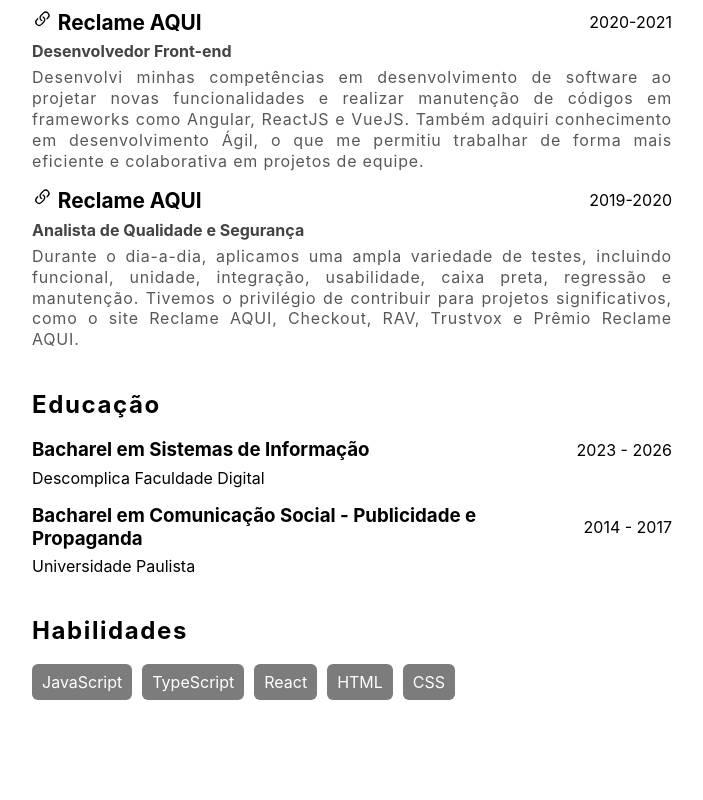
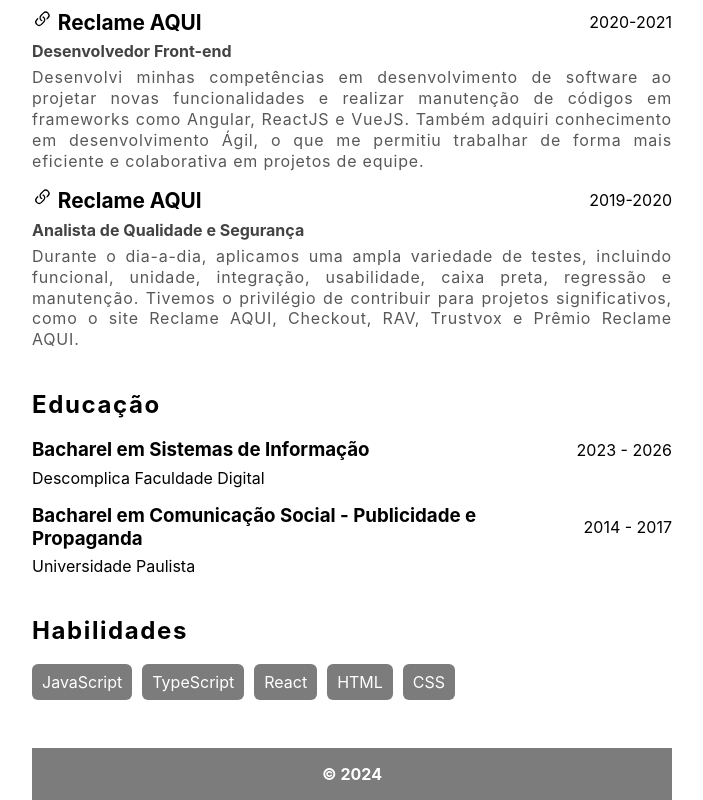
Before and after one commit to cpwaldow/cv, a React (Vite) app: page / in a window 1280 px wide. Shown: the part 807-1607 px from the top of the page, without its empty margins (288-991 px from the left). Before the commit the page ends 1507 px from the top, so only its background shows below. Built offline with nearby package versions, Linux system fonts and the light colour scheme; the HTML template or start-up script is replaced by a standard one.

Commit message:
adicionando footer

```diff
--- a/src/App.css
+++ b/src/App.css
@@ -1,6 +1,13 @@
 .container {
   margin: 3rem auto 0 auto;
   max-width: 50%;
+}
+
+.footer {
+  background-color: var(--main-grey);
+  color: rgb(255, 255, 255);
+  padding: 1rem 0;
+  text-align: center;
 }
 
 @media only screen and (max-width: 600px) {
--- a/src/App.jsx
+++ b/src/App.jsx
@@ -15,6 +15,9 @@
         <Education />
         <Skills />
       </main>
+      <footer className='container footer'>
+        <h4>&copy; {new Date().getFullYear()}</h4>
+      </footer>
     </>
   );
 }
```
